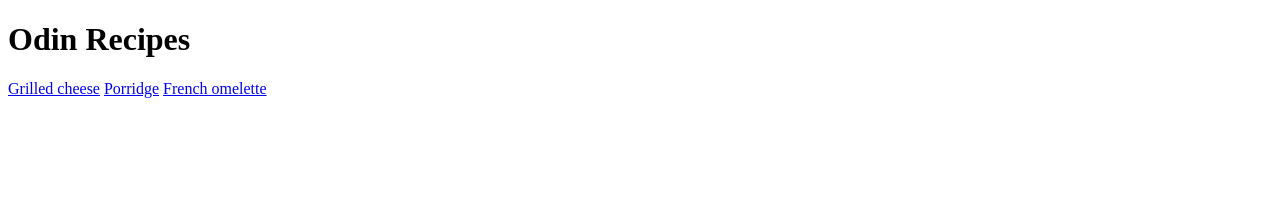
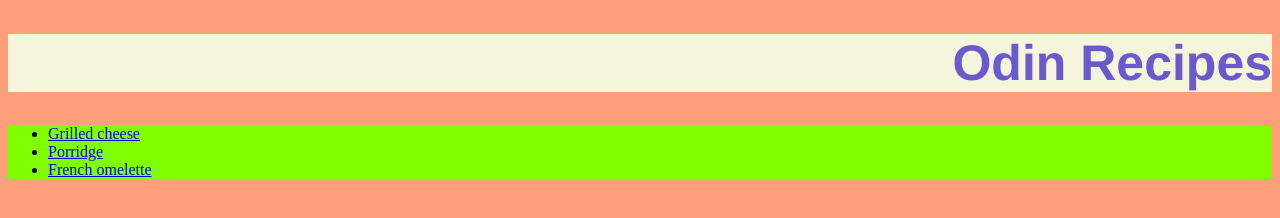
Before and after one commit to hdito/odin-recipes, a plain HTML site: page index.html in a window 1280 px wide. Drawn offline with Linux system fonts and the light colour scheme.

Commit message:
Add styles

```diff
--- a/index.html
+++ b/index.html
@@ -2,14 +2,23 @@
 <html>
     <head>
         <meta charset="UTF-8">
+        <link rel="stylesheet" href="style.css">
         <title>
             Odin Recipes
         </title>
     </head>
     <body>
         <h1>Odin Recipes</h1>
-        <a href="recipes/grilled-cheese.html">Grilled cheese</a>
-        <a href="recipes/porridge.html">Porridge</a>
-        <a href="recipes/french-omelette.html">French omelette</a>
+        <ul>
+            <li>
+                <a class="help please" href="recipes/grilled-cheese.html">Grilled cheese</a>
+            </li>
+            <li>
+                <a class="please" href="recipes/porridge.html">Porridge</a>
+            </li>
+            <li>
+                <a href="recipes/french-omelette.html">French omelette</a>
+            </li>
+        </ul>
     </body>
 </html>
--- /dev/null
+++ b/style.css
@@ -0,0 +1,20 @@
+h1 {
+    color: slateblue;
+    background-color: beige;
+    text-align: right;
+    font-size: 50px;
+    font-family: Helvetica, sans-serif;
+}
+
+ul {
+    background-color: chartreuse;
+}
+
+img {
+    width: 200px;
+    height: auto;
+}
+
+body {
+    background-color: lightsalmon;
+}
```
Also changed, not shown: recipes/french-omelette.html (+1 -0 lines), recipes/grilled-cheese.html (+1 -0 lines), recipes/porridge.html (+1 -0 lines).
